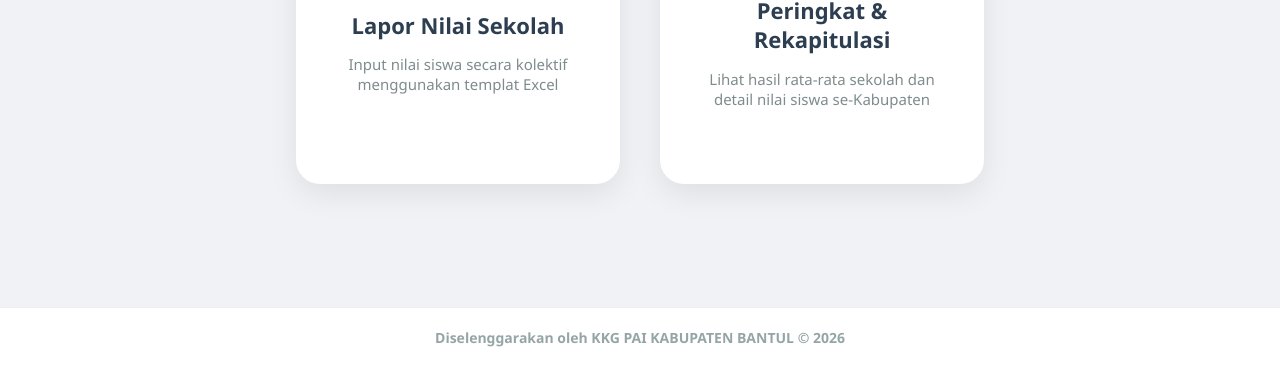
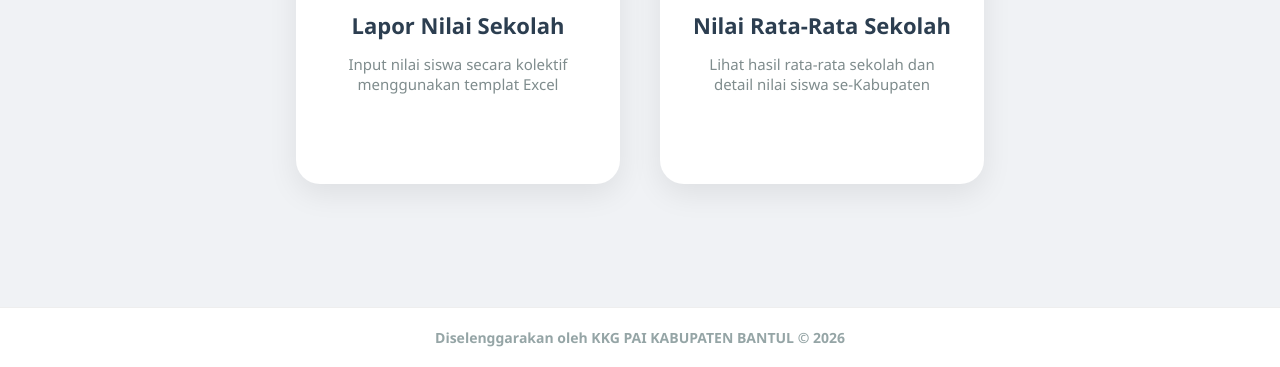
Before and after one commit to kkgpaibantul/to-usbd, a plain HTML site: page index.html in a window 1280 px wide. Shown: the part 433-800 px from the top of the page. Drawn offline with Linux system fonts and the light colour scheme.

Commit message:
Update index.html

```diff
--- a/index.html
+++ b/index.html
@@ -71,7 +71,7 @@
 
     <div class="menu-card" onclick="openFrame('rekap')">
         <div class="icon">🏆</div>
-        <h3>Peringkat & Rekapitulasi</h3>
+        <h3>Nilai Rata-Rata Sekolah</h3>
         <p>Lihat hasil rata-rata sekolah dan detail nilai siswa se-Kabupaten</p>
     </div>
 </div>
```
